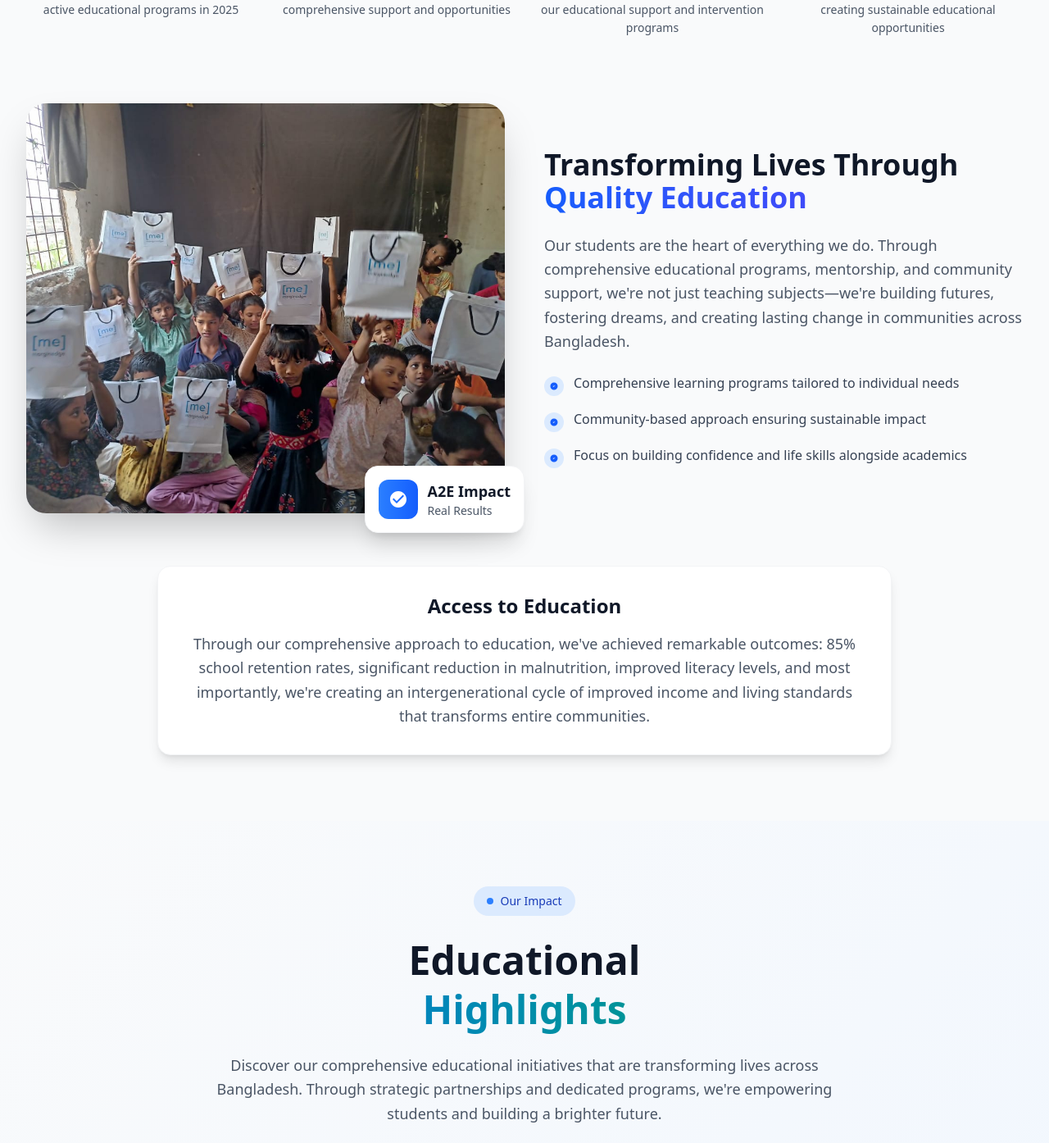
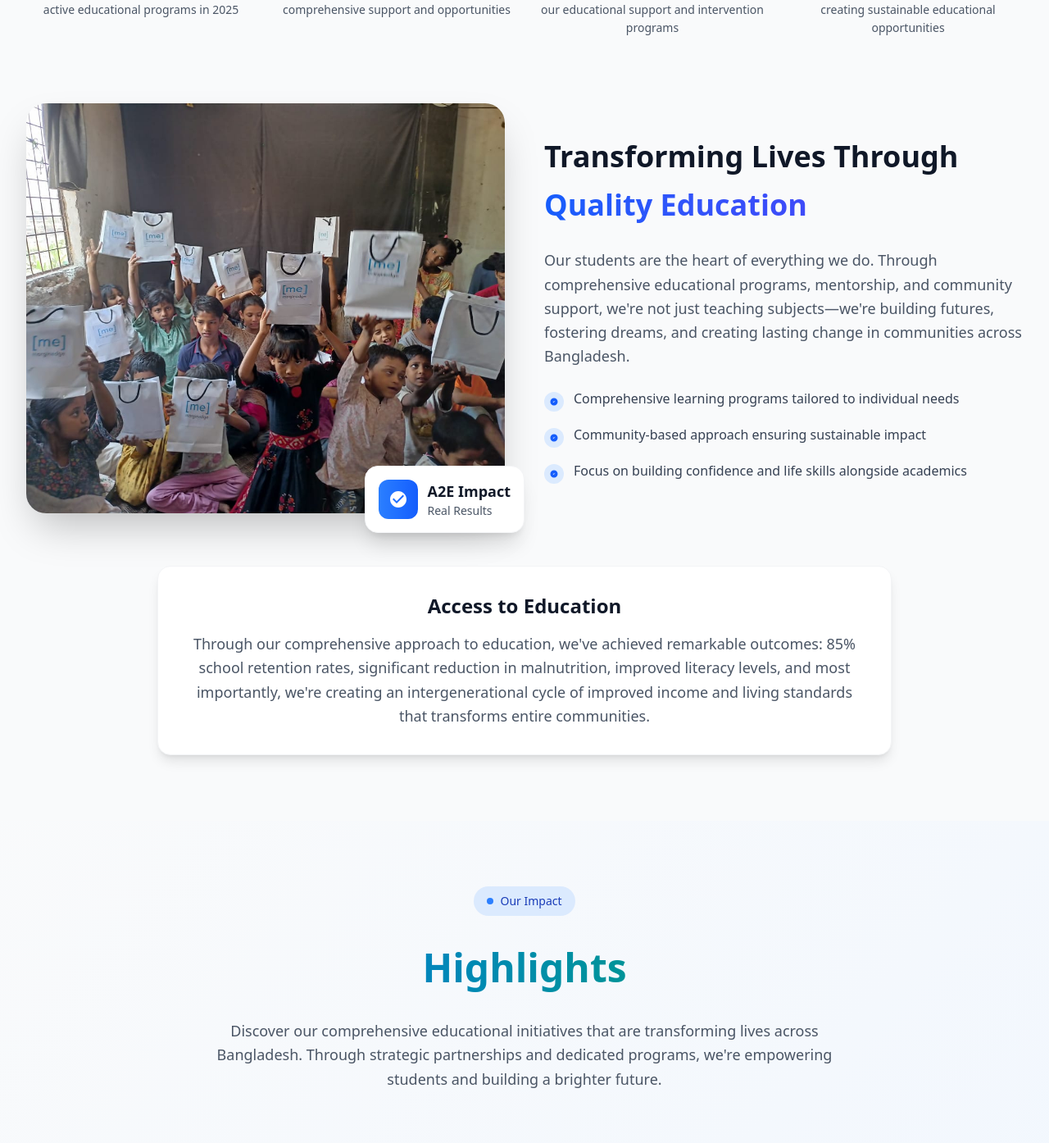
Before and after one commit to NafisaMehreen/A2E_web, a React (Vite) app: page / in a window 1280 px wide. Shown: the part 2616-4010 px from the top of the page at 82% size. Built offline with nearby package versions, Linux system fonts and the light colour scheme.

Commit message:
minor changes

```diff
--- a/src/components/AboutUs.tsx
+++ b/src/components/AboutUs.tsx
@@ -101,9 +101,9 @@ const AboutUs = () => {
 
                         {/* Content */}
                         <div className="space-y-6">
-                            <h3 className="text-3xl lg:text-4xl font-bold text-gray-900">
+                            <h3 className="text-3xl lg:text-4xl font-bold text-gray-900 leading-relaxed">
                                 Transforming Lives Through
-                                <span className="block text-transparent bg-clip-text bg-gradient-to-r from-blue-600 to-indigo-600">
+                                <span className="block text-transparent bg-clip-text bg-gradient-to-r from-blue-600 to-indigo-600 leading-relaxed">
                                     Quality Education
                                 </span>
                             </h3>
--- a/src/components/Highlights.tsx
+++ b/src/components/Highlights.tsx
@@ -66,9 +66,9 @@ const Highlights = () => {
                         Our Impact
                     </div>
 
-                    <h2 className="text-4xl lg:text-5xl font-bold text-gray-900 leading-tight mb-6">
-                        Educational
-                        <span className="block text-transparent bg-clip-text bg-gradient-to-r from-blue-600 to-green-600">
+                    <h2 className="text-4xl lg:text-5xl font-bold text-gray-900 leading-relaxed mb-6">
+                        {/* Educational */}
+                        <span className="block text-transparent bg-clip-text bg-gradient-to-r from-blue-600 to-green-600 leading-relaxed">
                             Highlights
                         </span>
                     </h2>
```
